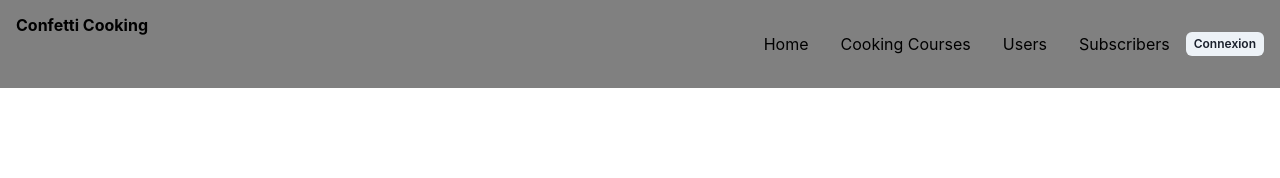
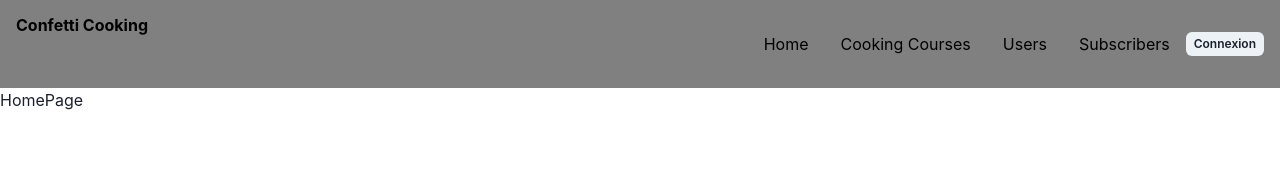
Before and after one commit to LeDojo/cooking-front, a React (Vite) app: page / in a window 1280 px wide. Shown: the top 178 px of the page. Built offline with nearby package versions, Linux system fonts and the light colour scheme.

Commit message:
:art: just styling

```diff
--- a/src/components/LoginForm.jsx
+++ b/src/components/LoginForm.jsx
@@ -11,11 +11,13 @@ import {
 import React, { useState } from "react";
 import axios from "axios";
 import { jwtDecode } from "jwt-decode";
+import { useNavigate } from "react-router-dom";
 
 const LoginForm = () => {
   const toast = useToast();
   const [email, setEmail] = useState("");
   const [password, setPassword] = useState("");
+  const navigate = useNavigate()
 
   const handleSubmit = async (e) => {
     e.preventDefault();
@@ -30,6 +32,13 @@ const LoginForm = () => {
       const decodedUser = jwtDecode(token);
       localStorage.setItem("user", JSON.stringify(decodedUser));
       console.log("User connecté : ", decodedUser);
+      toast({
+        title: "Connexion reussi! 👍",
+        status: "success",
+        duration: 3000,
+        isClosable: true,
+      });
+      navigate('/Home')
     } catch (error) {
       console.error("Erreur lors du login: ", error.message);
       toast({
--- a/src/components/Navbar.jsx
+++ b/src/components/Navbar.jsx
@@ -1,12 +1,11 @@
 import { Box, Flex, Heading, Link } from "@chakra-ui/layout";
 import { Button, Text } from "@chakra-ui/react";
 import { Link as RouterLink, useNavigate } from "react-router-dom";
-import { useAuth } from "../context/AuthContext";
 function Navbar() {
   const navigate = useNavigate();
-  const { currentUser, logout } = useAuth();
+  const userData = JSON.parse(localStorage.getItem("user"))
   const handleLogout = async () => {
-    await logout();
+    localStorage.removeItem("user");
     navigate("/login");
   };
   return (
@@ -28,9 +27,9 @@ function Navbar() {
           <Link as={RouterLink} to="/subscribers" p="4">
             Subscribers
           </Link>
-          {currentUser ? (
+          {userData ? (
             <>
-              <Text mr={4}>{currentUser.email}</Text>
+              <Text mr={4}>{userData.email}</Text>
               <Button onClick={handleLogout} size="xs">
                 Deconnexion
               </Button>
--- a/src/context/AuthContext.jsx
+++ /dev/null
@@ -1,29 +0,0 @@
-import { createContext, useContext, useState } from "react";
-
-const AuthContext = createContext();
-
-export const AuthProvider = ({ children }) => {
-  const [currentUser, setCurrentUser] = useState(null);
-
-  const login = (user) => {
-    setCurrentUser(user);
-  };
-  const logout = () => {
-    setCurrentUser(null);
-
-  };
-
-  return (
-    <AuthContext.Provider value = {{currentUser, login , logout}}>
-      {children}
-    </AuthContext.Provider>
-  )
-};
-
-export const useAuth = () => {
-  const context = useContext(AuthContext)
-  if(!context){
-    throw new Error("useAuth doit être gérer avec un AuthProvider")
-  }
-  return context
-}
--- a/src/main.jsx
+++ b/src/main.jsx
@@ -2,14 +2,11 @@ import React from "react";
 import ReactDOM from "react-dom/client";
 import App from "./App.jsx";
 import { ChakraProvider } from "@chakra-ui/react";
-import { AuthProvider } from "./context/AuthContext.jsx";
 
 ReactDOM.createRoot(document.getElementById("root")).render(
   <React.StrictMode>
     <ChakraProvider>
-      <AuthProvider>
         <App />
-      </AuthProvider>
     </ChakraProvider>
   </React.StrictMode>
 );
--- a/src/pages/HomePage.jsx
+++ b/src/pages/HomePage.jsx
@@ -1,11 +1,9 @@
 import React from "react";
-import { useAuth } from "../context/AuthContext";
 
 function HomePage() {
-  const { currentUser } = useAuth();
   return (
     <div>
-      {currentUser ? `Connecté en tant que ${currentUser.email}` : HomePage}
+      HomePage
     </div>
   );
 }
```
